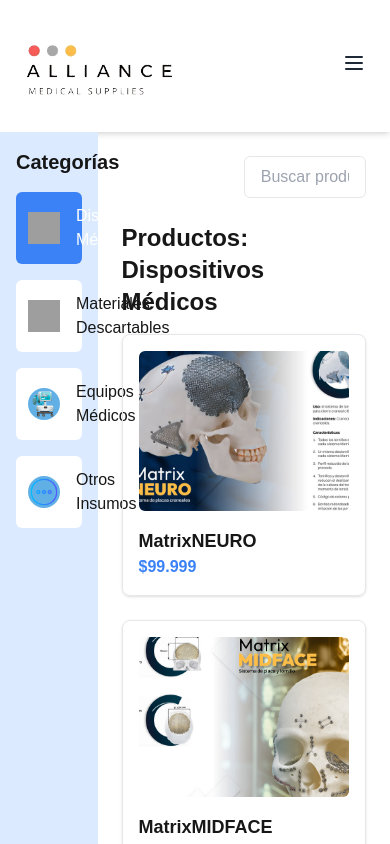
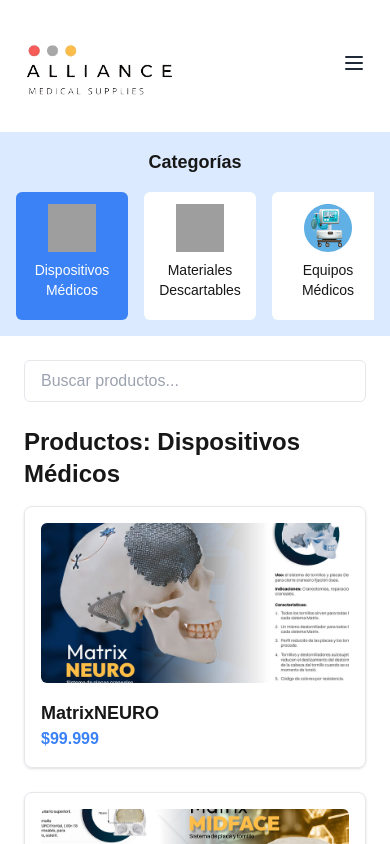
Before and after one commit to Diego331211/alliance, a Next.js app: page /products in a window 390 px wide. Shown: the top 844 px of the page. Built offline with nearby package versions, Linux system fonts and the light colour scheme; grey boxes are pictures that could not be loaded.

Commit message:
Se realiza el contenido completamente responsive v 1.0

```diff
--- a/app/components/catalogo.js
+++ b/app/components/catalogo.js
@@ -13,15 +13,14 @@
     { id: "4", name: "Otros Insumos", icon: "/icon4.svg" },
   ];
 
-  // Información de productos importada desde ProductData.js
   const allProducts = ProductData;
 
   const [selectedCategory, setSelectedCategory] = useState(
     "Dispositivos Médicos"
   );
   const [searchQuery, setSearchQuery] = useState("");
-  const [selectedProduct, setSelectedProduct] = useState(null); // Producto seleccionado
-  const [isModalOpen, setIsModalOpen] = useState(false); // Estado del modal
+  const [selectedProduct, setSelectedProduct] = useState(null);
+  const [isModalOpen, setIsModalOpen] = useState(false);
 
   const openModal = (product) => {
     setSelectedProduct(product);
@@ -33,24 +32,53 @@
     setIsModalOpen(false);
   };
 
-  // Filtrar y ordenar los productos
   const filteredProducts = ProductData.filter((product) =>
     product.name.toLowerCase().includes(searchQuery.toLowerCase())
   ).sort((a, b) => {
     if (a.category === selectedCategory && b.category !== selectedCategory) {
-      return -1; // Mover productos de la categoría seleccionada al principio
+      return -1;
     } else if (
       a.category !== selectedCategory &&
       b.category === selectedCategory
     ) {
-      return 1; // Mover productos de otras categorías al final
+      return 1;
     }
-    return 0; // Mantener el orden si ambos productos pertenecen o no a la categoría seleccionada
+    return 0;
   });
+
   return (
-    <div className="flex w-full min-h-screen dark:bg-blue-900">
-      {/* Panel izquierdo - Categorías */}
-      <div className="w-1/4 bg-blue-100 p-4 dark:text-blue-900">
+    <div className="flex flex-col w-full min-h-screen dark:bg-blue-900">
+      {/* Categorías en pantalla móvil */}
+      <div className="bg-blue-100 p-4 dark:text-blue-900 md:hidden">
+        <h2 className="text-center text-lg font-bold mb-4 dark:text-blue-900">
+          Categorías
+        </h2>
+        <div className="flex justify-between overflow-x-auto space-x-4">
+          {categories.map((category) => (
+            <button
+              key={category.id}
+              onClick={() => setSelectedCategory(category.name)}
+              className={`flex flex-col items-center p-3 rounded-md text-center  min-w-[7rem] max-w-[7rem] h-32 flex-shrink-0 ${
+                selectedCategory === category.name
+                  ? "bg-blue-500 text-white"
+                  : "bg-white"
+              }`}
+            >
+              <img
+                src={category.icon}
+                alt={category.name}
+                className="w-12 h-12 mb-2"
+              />
+              <span className="text-sm">{category.name}</span>
+            </button>
+          ))}
+        </div>
+      </div>
+
+      {/* Contenedor principal para categorías y productos en pantallas más grandes */}
+      <div className="flex flex-col md:flex-row w-full">
+        {/* Categorías (solo en pantallas medianas y grandes) */}
+        <div className="hidden md:block w-1/4 bg-blue-100 p-4 dark:text-blue-900">
           <h2 className="text-xl font-bold mb-4 dark:text-blue-900">
             Categorías
           </h2>
@@ -77,8 +105,8 @@
           </ul>
         </div>
 
-      {/* Panel derecho - Barra de búsqueda y productos */}
-      <div className="w-3/4 p-6">
+        {/* Productos */}
+        <div className="w-full md:w-3/4 p-6">
           {/* Barra de búsqueda */}
           <div className="flex justify-end mb-6 dark:text-blue-900">
             <input
@@ -86,7 +114,7 @@
               placeholder="Buscar productos..."
               value={searchQuery}
               onChange={(e) => setSearchQuery(e.target.value)}
-            className="border px-4 py-2 rounded-md w-1/2 focus:outline-none focus:ring-2 focus:ring-blue-500"
+              className="border px-4 py-2 rounded-md w-full md:w-1/2 focus:outline-none focus:ring-2 focus:ring-blue-500"
             />
           </div>
 
@@ -95,7 +123,7 @@
             <h2 className="text-2xl font-bold mb-4">
               Productos: {selectedCategory}
             </h2>
-          <div className="grid grid-cols-1 md:grid-cols-2 lg:grid-cols-3 gap-6">
+            <div className="grid grid-cols-1 sm:grid-cols-2 lg:grid-cols-3 gap-6">
               {filteredProducts.map((product) => (
                 <ProductCard
                   key={product.id}
@@ -103,6 +131,7 @@
                   onClick={() => openModal(product)}
                 />
               ))}
+            </div>
           </div>
         </div>
       </div>
--- a/app/components/header.js
+++ b/app/components/header.js
@@ -51,7 +51,7 @@
         <nav
           className={`${
             isOpen ? "flex" : "hidden"
-          } md:flex flex-col md:flex-row md:space-x-6 space-y-8 md:space-y-0  bg-white absolute md:relative w-full md:w-auto left-0 top-[130px] md:top-0 md:p-0 p-4 shadow-md md:shadow-none z-10 font-sans`}
+          } md:flex flex-col md:flex-row md:space-x-6 space-y-8 md:space-y-0  bg-white absolute md:relative w-full md:w-auto left-0 top-[130px] md:top-0 md:p-0 p-4 shadow-md md:shadow-none z-50 font-sans`}
         >
           <a
             href="/"
--- a/app/components/news.js
+++ b/app/components/news.js
@@ -16,9 +16,9 @@
       />
 
       {/* Contenedor de contenido */}
-      <div className="relative z-10 flex flex-row items-center min-h-screen">
-        {/* Formulario en la mitad izquierda */}
-        <div className="w-1/2 h-full flex items-center justify-center">
+      <div className="relative z-10 flex flex-col md:flex-row items-center min-h-screen">
+        {/* Formulario */}
+        <div className="w-full md:w-1/2 h-auto md:h-full flex items-center justify-center p-6">
           <div className="bg-white p-8 rounded-lg shadow-lg max-w-md w-full">
             <div className="text-center mb-6">
               <div className="w-12 h-12 mx-auto mb-3">
@@ -31,7 +31,7 @@
               </div>
               <h2 className="text-xl font-bold text-gray-700">Newsletter</h2>
               <p className="text-gray-500">
-                Stay up to date with our latest news and products.
+                Mantente al día con nuestras noticias y promociones.
               </p>
             </div>
             <form
@@ -42,7 +42,7 @@
                 <input
                   type="email"
                   name="email"
-                  placeholder="Your email address"
+                  placeholder="tu_correo@ejemplo.com"
                   className="w-full px-4 py-2 border rounded-md focus:outline-none focus:ring-2 focus:ring-blue-500"
                   required
                 />
@@ -51,23 +51,22 @@
                 type="submit"
                 className="w-full bg-blue-500 text-white py-2 rounded-md hover:bg-blue-600 transition"
               >
-                Subscribe
+                Suscribirse
               </button>
               <p className="text-sm text-gray-400 mt-2 text-center">
-                Your email is safe with us, we don't spam.
+                Tu correo está a salvo, no hacemos spam.
               </p>
             </form>
           </div>
         </div>
 
-        {/* Imagen en la mitad derecha */}
-        <div className="w-1/2 h-full flex items-center justify-center">
-          <div className="relative w-[90%] h-[90%]">
+        {/* Imagen */}
+        <div className="w-full md:w-1/2 h-auto md:h-full flex items-center justify-center p-6">
+          <div className="relative w-full h-64 md:w-[90%] md:h-[90%]">
             <Image
               src="/Devices.svg" // Cambia esto por la ruta real de tu imagen SVG
               alt="Imagen destacada"
-              height={700}
-              width={900}
+              layout="fill"
               objectFit="contain"
             />
           </div>
```
Lines whose indentation alone changed are shown as unchanged.
